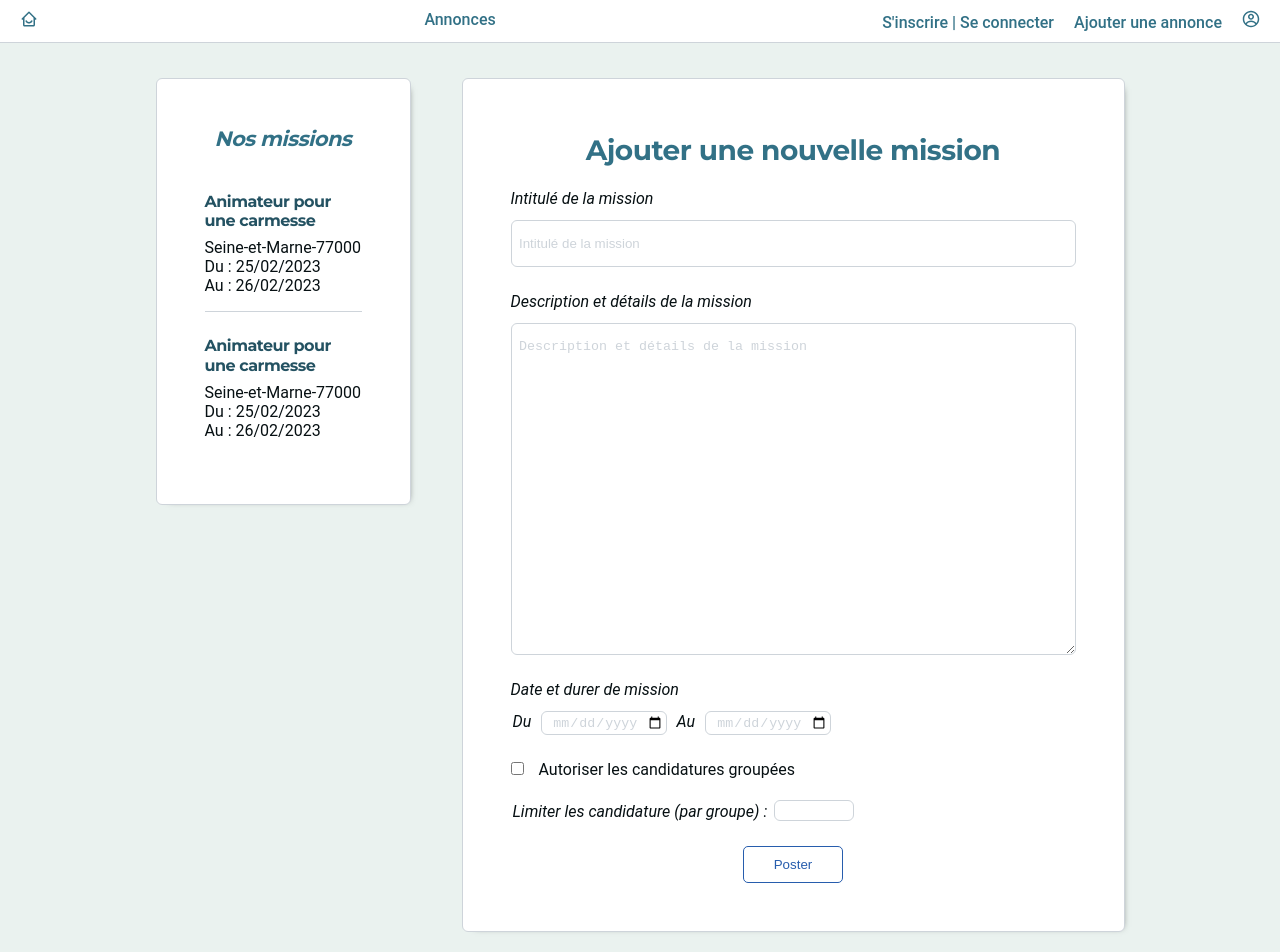
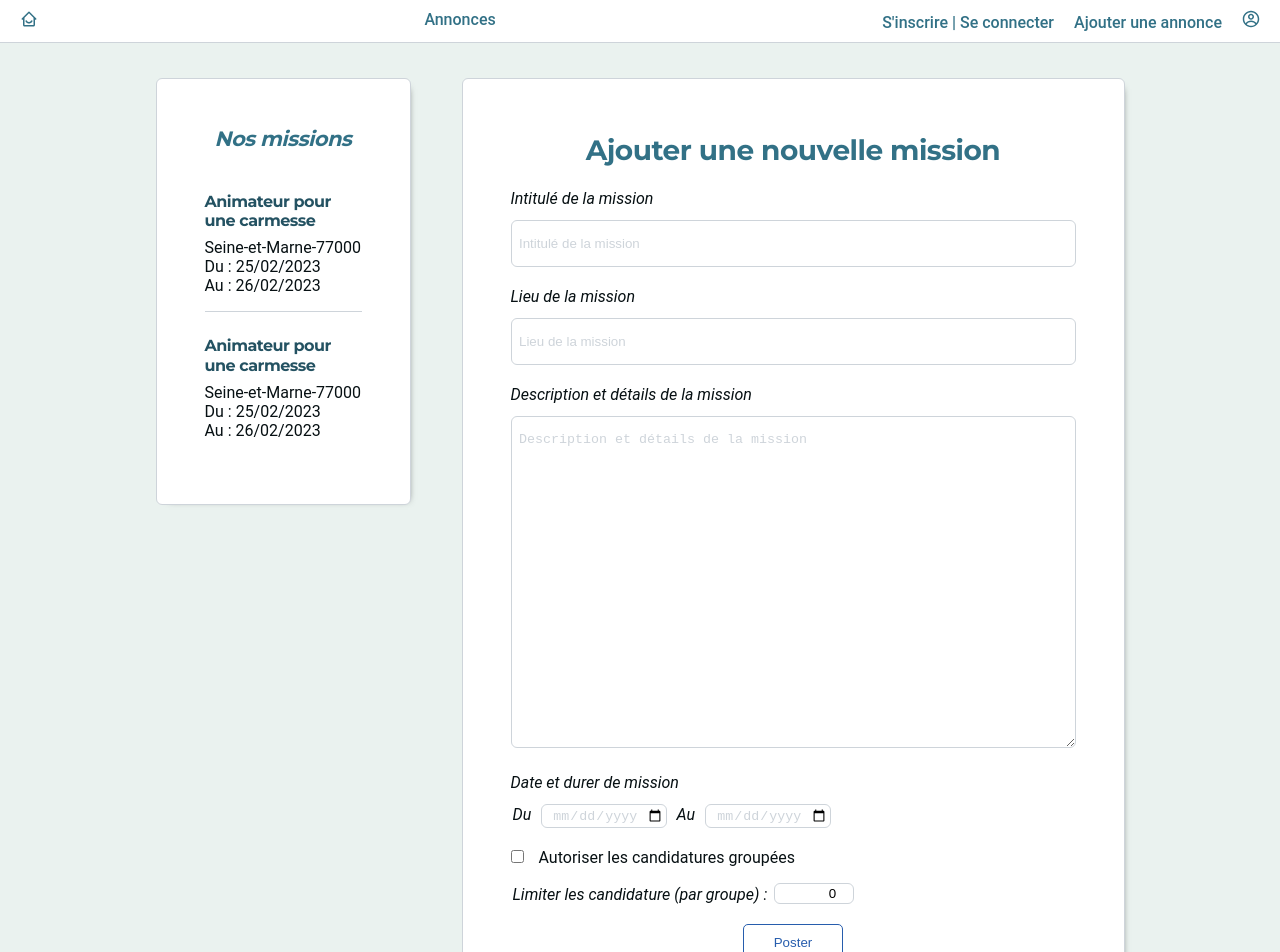
Before and after one commit to amelmennad/AssoAnnonce-front, a Next.js app: page /association/ajouter-mission in a window 1280 px wide. Shown: the top 952 px of the page. Built offline with nearby package versions, Linux system fonts and the light colour scheme.

Commit message:
feat (mission): add mission connect back and fix front

```diff
--- a/component/Input/TextInput.js
+++ b/component/Input/TextInput.js
@@ -1,7 +1,15 @@
 import React from "react";
 import styles from "./Input.module.scss";
 
-export default function TextInput({ nameEn, nameFR, required, stateName, onChange, validated }) {
+export default function TextInput({
+  nameEn,
+  nameFR,
+  required,
+  stateName,
+  onChange,
+  validated,
+  invalid,
+}) {
   return (
     <div className={styles.textInput}>
       <label htmlFor={nameEn}>{nameFR}</label>
@@ -13,7 +21,13 @@ export default function TextInput({ nameEn, nameFR, required, stateName, onChang
         placeholder={nameFR}
         defaultValue={stateName}
         onChange={onChange}
-        className={!validated && stateName === "" ? "isInvalid" : stateName ? "isValid" : ""}
+        className={
+          (!validated && stateName === "") || invalid
+            ? "isInvalid"
+            : stateName && !invalid
+            ? "isValid"
+            : ""
+        }
       />
     </div>
   );
--- a/component/Input/Textarea.js
+++ b/component/Input/Textarea.js
@@ -5,6 +5,7 @@ export default function Textarea({
   stateName,
   onChange,
   validated,
+  invalid,
   cols,
   rows,
 }) {
@@ -19,7 +20,13 @@ export default function Textarea({
         placeholder={nameFR}
         defaultValue={stateName}
         onChange={onChange}
-        className={!validated && stateName === "" ? "isInvalid" : stateName ? "isValid" : ""}
+        className={
+          (!validated && stateName === "") || invalid
+            ? "isInvalid"
+            : stateName && !invalid
+            ? "isValid"
+            : ""
+        }
         cols={cols}
         rows={rows}
       />
--- a/pages/association/ajouter-mission.js
+++ b/pages/association/ajouter-mission.js
@@ -11,60 +11,88 @@ import Loading from "component/Loading/Loading";
 import Link from "next/link";
 import React from "react";
 import { useState } from "react";
+import axios from "axios";
+import { useRouter } from "next/router";
 
 import styles from "../../styles/AddMission.module.scss";
 
 export default function AjouterAnnonce() {
   const [missionTitle, setMissionTitle] = useState("");
+  const [invalidMissionTitle, setInvalidMissionTitle] = useState(false);
+  const [place, setPlace] = useState("");
   const [jobDescription, setJobDescription] = useState("");
+  const [invalidJobDescription, setInvalidJobDescription] = useState("");
   const [startDate, setStartDate] = useState("");
   const [endDate, setEndDate] = useState("");
   const [groupedApplications, setGroupedApplications] = useState(false);
-  const [missionData, setMissionData] = useState({});
+  const [limiteGroupCandidacy, setLimiteGroupCandidacy] = useState(0);
+  const [invalidDate, setInvalidDate] = useState(false);
 
   const [validated, setValidated] = useState(true);
 
   const [isLoading, setIsLoading] = useState(false);
-  const [data, setData] = useState({});
+  const [missionData, setMissionData] = useState({});
 
-  // const checkStartDate = () => {};
+  const router = useRouter();
+  const checkDate = () => {
+    const now = new Date();
+    if (startDate < endDate) {
+      setInvalidDate(false);
+    } else {
+      setInvalidDate(true);
+    }
+    if (startDate < now || endDate < now || startDate > endDate) {
+      setInvalidDate(true);
+    } else {
+      setInvalidDate(false);
+    }
+  };
+
   const sendDate = async (data) => {
     try {
-      console.log("file: ajouter-mission.js -> line 32 -> data", data);
-      // const response = await axios.post(
-      // `${process.env.NEXT_PUBLIC_BACKEND_API}/api/association/createMission`,
-      //   data
-      // );
-      // setIsLoading(true);
-      // setData(response.data);
-      // if (data) {
-      //   // router.push("/");
-      // }
+      const response = await axios.post(
+        `${process.env.NEXT_PUBLIC_BACKEND_API}/api/association/mission/create`,
+        data
+      );
+      setIsLoading(true);
+      setMissionData(response.data);
+      if (missionData) {
+        router.push("/");
+      }
     } catch (error) {
       console.log("file: ajouter-mission.js -> line 43 -> error", error);
     }
   };
+
   const handleSubmit = (e) => {
     e.preventDefault();
-    if (missionTitle.length < 55) {
+    if (missionTitle.length < 20) {
       setValidated(false);
     }
     if (jobDescription.length < 500) {
       setValidated(false);
     }
-    if (!missionTitle || !jobDescription || !startDate || !endDate) {
+
+    if (
+      !missionTitle ||
+      !jobDescription ||
+      !startDate ||
+      !endDate ||
+      (groupedApplications && limiteGroupCandidacy < 1)
+    ) {
       setValidated(false);
       e.stopPropagation();
     } else {
-      console.log("toto");
       const newMission = {
         missionTitle,
+        place,
         jobDescription,
         startDate,
         endDate,
         groupedApplications,
       };
-      if (groupedApplications && groupedApplications) {
+
+      if (groupedApplications && limiteGroupCandidacy > 0) {
         newMission.groupedApplications = groupedApplications;
       }
       setIsLoading(true);
@@ -86,7 +114,23 @@ export default function AjouterAnnonce() {
                 nameFR={"Intitulé de la mission"}
                 required={true}
                 stateName={missionTitle}
-                onChange={(e) => setMissionTitle(e.target.value)}
+                onChange={(e) => {
+                  setMissionTitle(e.target.value);
+                  if (e.target.value.length < 20) {
+                    setInvalidMissionTitle(true);
+                  } else {
+                    setInvalidMissionTitle(false);
+                  }
+                }}
+                validated={validated}
+                invalid={invalidMissionTitle}
+              />
+              <TextInput
+                nameEn={"place"}
+                nameFR={"Lieu de la mission"}
+                required={true}
+                stateName={place}
+                onChange={(e) => setPlace(e.target.value)}
                 validated={validated}
               />
               <Textarea
@@ -94,8 +138,16 @@ export default function AjouterAnnonce() {
                 nameFR={"Description et détails de la mission"}
                 required={true}
                 stateName={jobDescription}
-                onChange={(e) => setJobDescription(e.target.value)}
+                onChange={(e) => {
+                  setJobDescription(e.target.value);
+                  if (e.target.value.length < 500) {
+                    setInvalidJobDescription(true);
+                  } else {
+                    setInvalidJobDescription(false);
+                  }
+                }}
                 validated={validated}
+                invalid={invalidJobDescription}
                 cols={"30"}
                 rows={"20"}
               />
@@ -106,32 +158,58 @@ export default function AjouterAnnonce() {
                   nameFR={"Du"}
                   required={true}
                   stateName={startDate}
-                  onBlur={(e) => setStartDate(e.target.value)}
+                  onBlur={(e) => {
+                    setStartDate(e.target.value);
+                    checkDate();
+                  }}
                   validated={validated}
-                  // invalid={checkStartDate}
+                  invalid={invalidDate}
                 />
                 <DateInput
                   nameEn={"endDate"}
                   nameFR={"Au"}
                   required={true}
                   stateName={endDate}
-                  onBlur={(e) => setEndDate(e.target.value)}
+                  onBlur={(e) => {
+                    setEndDate(e.target.value);
+                    checkDate();
+                  }}
                   validated={validated}
-                  // invalid={checkStartDate}
+                  invalid={invalidDate}
                 />
+                {invalidDate && <p className="isInvalid">Les dates sont invalide</p>}
               </div>
               <CheckboxInput
                 nameEn={"groupedApplications"}
                 nameFR={"Autoriser les candidatures groupées"}
                 stateName={groupedApplications}
-                onChange={(e) => setGroupedApplications(!groupedApplications)}
+                onChange={(e) => {
+                  setGroupedApplications(!groupedApplications);
+                  if (groupedApplications) {
+                    setLimiteGroupCandidacy(0);
+                  }
+                }}
                 validated={validated}
               />
-              <div className={styles.limiteGroupcandidacy}>
-                <label htmlFor="limiteGroupcandidacy">
-                  Limiter les candidature (par groupe) :{" "}
-                </label>
-                <input type="number" name="limiteGroupcandidacy" id="limiteGroupcandidacy" />
+              <div className={styles.limiteGroupCandidacy}>
+                <label htmlFor="limiteGroupCandidacy">Limiter les candidature (par groupe) :</label>
+                <input
+                  type="number"
+                  name="limiteGroupCandidacy"
+                  id="limiteGroupCandidacy"
+                  value={limiteGroupCandidacy}
+                  onChange={(e) => setLimiteGroupCandidacy(e.target.value)}
+                  className={
+                    (!groupedApplications
+                      ? ""
+                      : !validated && groupedApplications && limiteGroupCandidacy < 1) ||
+                    invalidJobDescription
+                      ? "isInvalid"
+                      : groupedApplications && limiteGroupCandidacy > 0
+                      ? "isValid"
+                      : ""
+                  }
+                />
               </div>
               <div className={styles.btn}>
                 <Button type="submit" name={"Poster"} />
--- a/pages/benevole/inscription.js
+++ b/pages/benevole/inscription.js
@@ -146,7 +146,7 @@ function Inscription() {
             <h3>Bénévoles</h3>
           </div>
 
-          <form onSubmit={handleSubmit}>
+          <form noValidate onSubmit={handleSubmit}>
             {!validated && (
               <p className="isInvalid">Les champs en rouges doivent etres remplis et valide</p>
             )}
--- a/styles/AddMission.module.scss
+++ b/styles/AddMission.module.scss
@@ -21,7 +21,7 @@
             text-align: center;
         }
     }
-    .limiteGroupcandidacy {
+    .limiteGroupCandidacy {
         display: flex;
         label {
             margin-right: 5px;
@@ -41,7 +41,7 @@
 
 @media (max-width: 600px) {
     .AddMissionForm {
-        .limiteGroupcandidacy {
+        .limiteGroupCandidacy {
             flex-direction: column;
             label{
                 margin-top: 20px;
--- a/styles/globals.scss
+++ b/styles/globals.scss
@@ -91,7 +91,7 @@ form {
   }
 
   input {
-    margin-bottom: 25px;
+    margin-bottom: 20px;
     padding: 15px 7.5px;
     border: 1px solid $grey;
     border-radius: 0.375rem;
@@ -113,6 +113,7 @@ form {
   .isInvalid {
     border-color: $error !important;
     color: $error !important;
+    margin-bottom: 20px;
   }
 
   .isValid {
```
